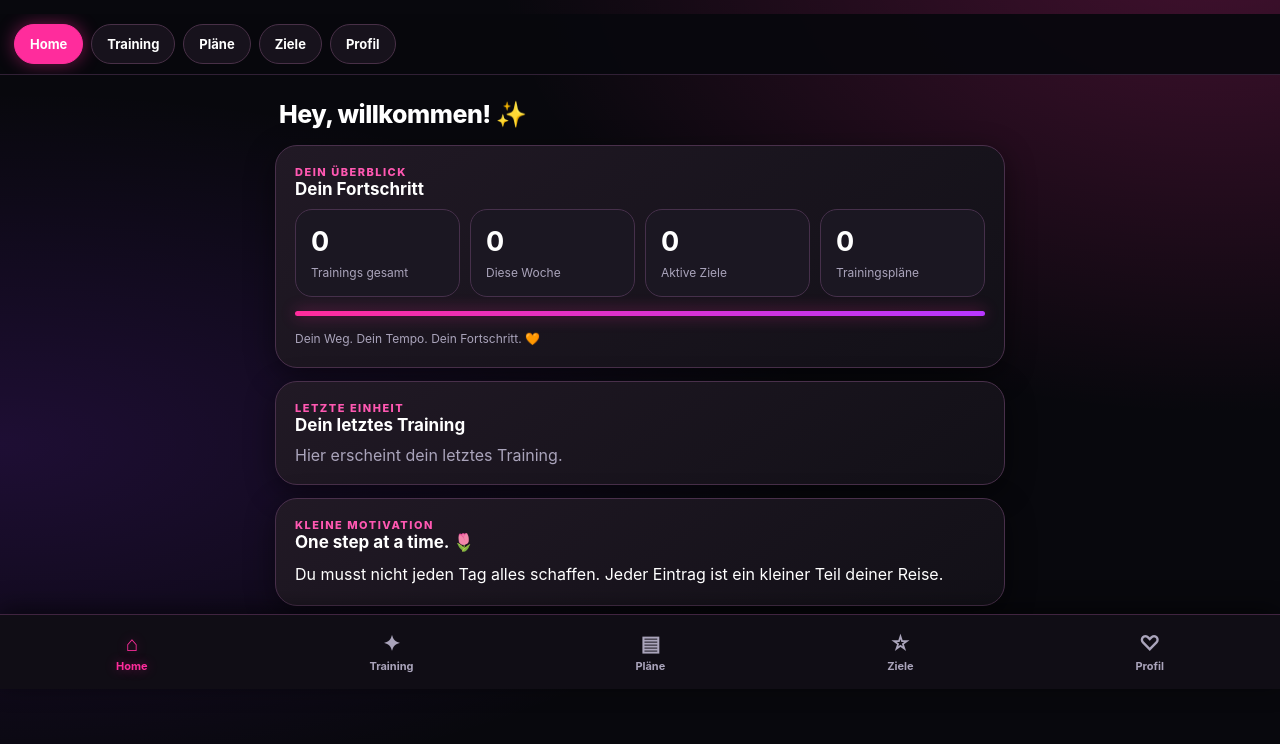
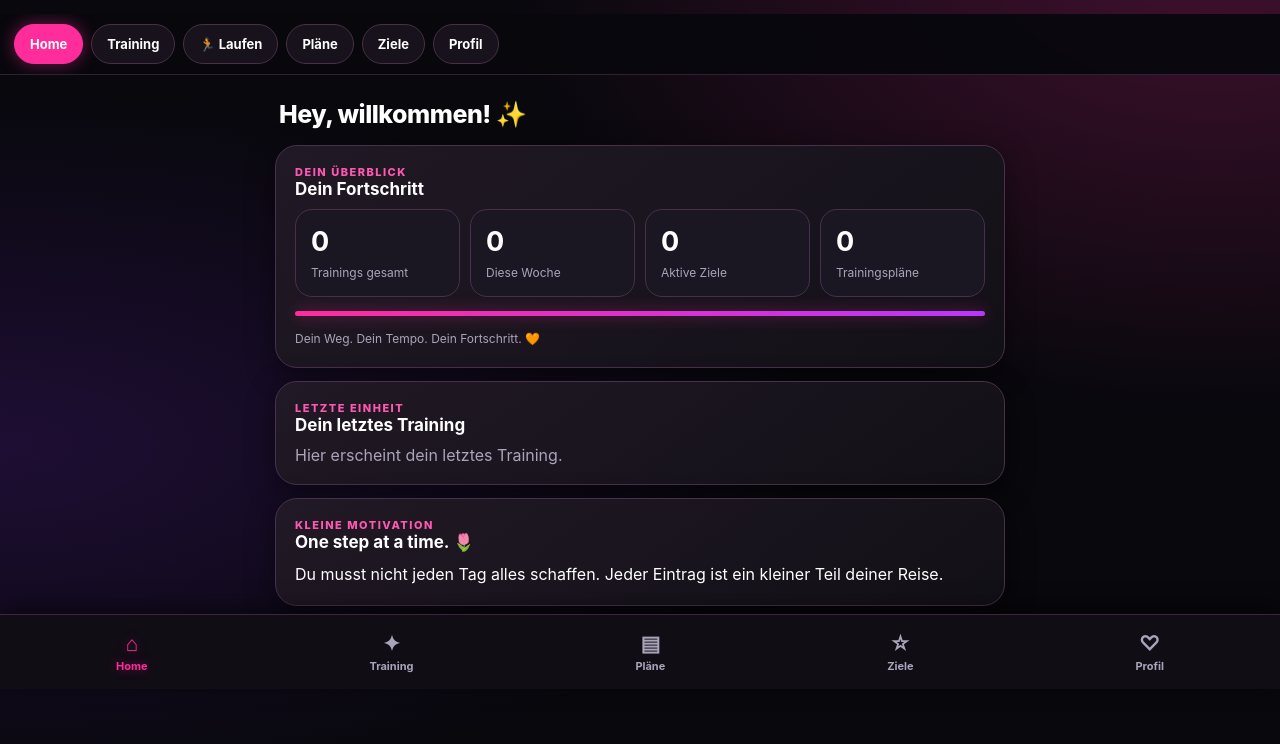
Before and after one commit to sky2yar/HYPR, a plain HTML site: page index.html in a window 1280 px wide. Shown: the part 111-855 px from the top of the page. Drawn offline with Linux system fonts and the light colour scheme.

Commit message:
index.html aktualisieren

```diff
--- a/index.html
+++ b/index.html
@@ -427,6 +427,7 @@ input:focus, select:focus, textarea:focus {
 <nav id="topNav">
   <button class="active" onclick="showPage('home',this)">Home</button>
   <button onclick="showPage('training',this)">Training</button>
+  <button onclick="showPage('running',this)">🏃 Laufen</button>
   <button onclick="showPage('plans',this)">Pläne</button>
   <button onclick="showPage('goals',this)">Ziele</button>
   <button onclick="showPage('profile',this)">Profil</button>
```
